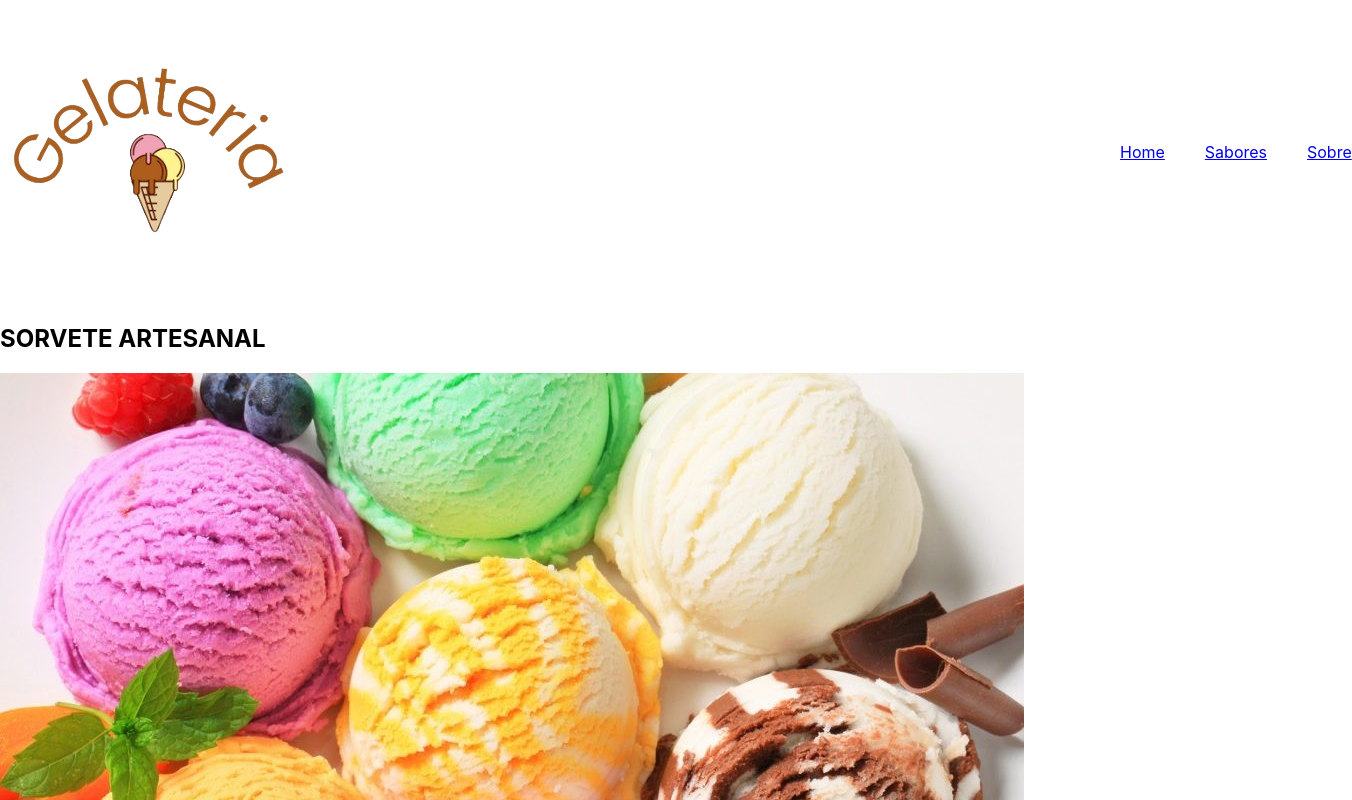
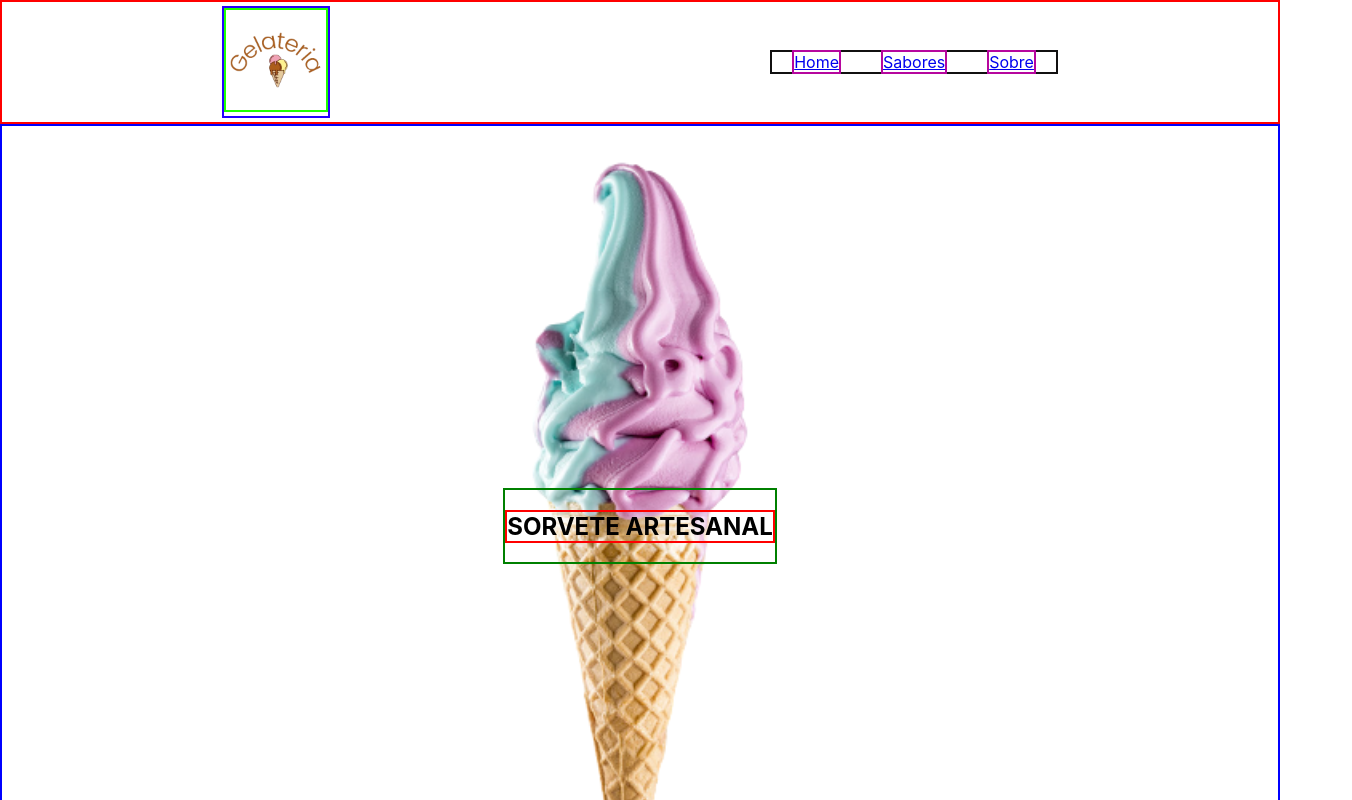
Before and after one commit to jardelvasconcelos/sorveteria, a React (Create React App) app: page / in a window 1280 px wide. Shown: the top 800 px of the page, 1352 px wide, since content can reach past the window. Built offline with nearby package versions, Linux system fonts and the light colour scheme.

Commit message:
posicionamento do menu e capa

```diff
--- /dev/null
+++ b/src/App.css
@@ -0,0 +1,3 @@
+* {
+    box-sizing: border-box;
+}
--- a/src/Componentes/Topo/topo.css
+++ b/src/Componentes/Topo/topo.css
@@ -1,20 +1,27 @@
 .container-topo{
     display: flex;
     flex-direction: row;
+    justify-content: space-around;
     align-items: center;
-    width: 100vw;
+    border: 2px solid red;
+    height: 15vh;
+  /*   background-color: rgb(197, 230, 10); */
 }
 .container-logo{
 
+    border: 2px solid rgb(38, 0, 255);
 }
 .img-logo{
-
+    height: 100px;
+    width: 100px;
+    border: 2px solid rgb(30, 255, 0);
 }
 .container-link{
+    border: 2px solid rgb(17, 16, 16);
 
 }
 .item-link{
-    position: relative;
-    left: 800px;
+    border: 2px solid rgb(182, 6, 158);
+
     margin: 20px;
 }
--- a/src/Componentes/Topo/topo.js
+++ b/src/Componentes/Topo/topo.js
@@ -1,7 +1,5 @@
 import { Link } from "react-router-dom";
 import './topo.css';
-
-
 
 export default function Topo() {
     return (
--- /dev/null
+++ b/src/Paginas/Home/home.css
@@ -0,0 +1,19 @@
+.container-banner{
+    border: 2px solid blue;
+    display: flex;
+    justify-content: center;
+    align-items: center;
+    height: 100vh;
+    background-image: url('../../../public/assets/banner-home.png');
+    background-size: contain;
+    background-repeat: no-repeat;
+    background-position: center;
+}
+.content-banner{
+    border: 2px solid green;
+
+}
+.item-banner{
+    border: 2px solid red;
+
+}
--- a/src/Paginas/Home/home.js
+++ b/src/Paginas/Home/home.js
@@ -1,6 +1,7 @@
 import { Link } from 'react-router-dom';
 import Topo from '../../Componentes/Topo/topo';
 import Rodape from '../../Componentes/Rodape/rodape';
+import './home.css';
 
 export default function Home() {
     return (
@@ -45,6 +46,5 @@ export default function Home() {
             </main>
             <Rodape />
         </div>
-
     )
 }
```
Also changed, not shown: src/Componentes/Rodape/rodape.js (line endings or trailing spaces).
